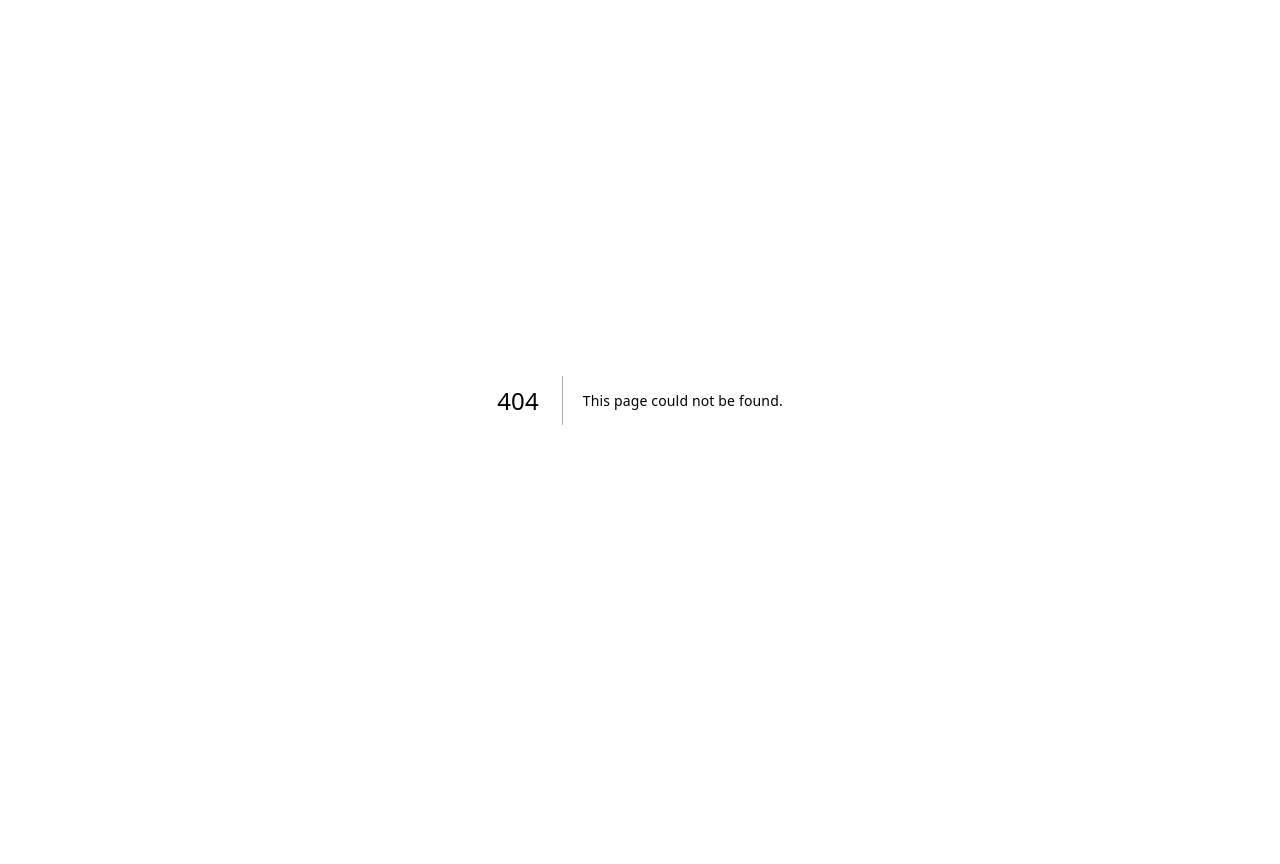
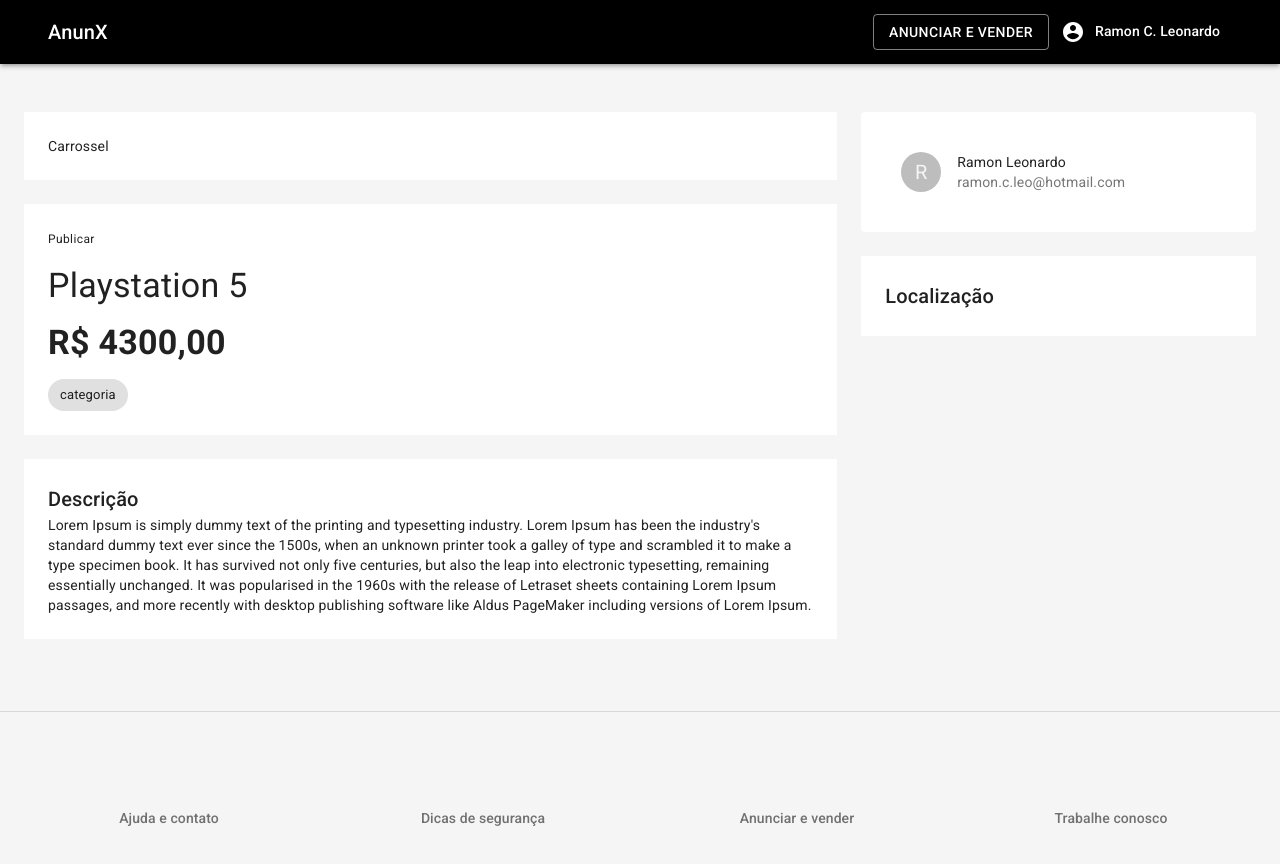
Before and after one commit to Rleopioneer/anunx, a Next.js app: page /product in a window 1280 px wide. Before the commit this address had no page. Shown: the top 864 px of the page. Before the commit the page ends 800 px from the top, so only its background shows below. Built offline with nearby package versions, Linux system fonts and the light colour scheme.

Commit message:
Página de Produtos - definição da estrutura inicial

```diff
--- /dev/null
+++ b/pages/product.js
@@ -0,0 +1,82 @@
+import { Avatar, Box, Card, CardHeader, CardMedia, Chip, Container, Grid, makeStyles, Typography } from '@material-ui/core'
+import TemplateDefault from '../src/templates/Default'
+
+const useStyles = makeStyles((theme) => ({
+  box: {
+    backgroundColor: theme.palette.background.white,
+    padding: theme.spacing(3),
+    marginBottom:theme.spacing(3),
+  },
+
+  productName: {
+    margin: '15px 0 ',
+  },
+
+  price: {
+    fontWeight: 'bold',
+    marginBottom: 15,
+  }
+}))
+
+const Product = () => {
+
+  const classes = useStyles()
+
+  return (
+    <TemplateDefault>
+      <Container maxWidth='lg'>
+        <Grid container spacing={3}>
+          <Grid item xs={8}>
+            <Box className={classes.box}>
+              Carrossel
+            </Box>
+
+            <Box className={classes.box}>
+                <Typography component='span' variant='caption'>Publicar</Typography>
+                <Typography component='h4' variant='h4' className={classes.productName}>Playstation 5</Typography>
+                <Typography component='h4' variant='h4' className={classes.price}>R$ 4300,00</Typography>
+                <Chip label='categoria' />
+              </Box>
+
+              <Box className={classes.box}>
+                <Typography component='h6' variant='h6'>Descrição</Typography>
+                <Typography component='p' variant='body2'>
+                  Lorem Ipsum is simply dummy text of the printing and typesetting industry. Lorem Ipsum has been the industry's standard dummy text ever since the 1500s, when an unknown printer took a galley of type and scrambled it to make a type specimen book. It has survived not only five centuries, but also the leap into electronic typesetting, remaining essentially unchanged. It was popularised in the 1960s with the release of Letraset sheets containing Lorem Ipsum passages, and more recently with desktop publishing software like Aldus PageMaker including versions of Lorem Ipsum.
+                </Typography>
+
+              </Box>
+
+          </Grid>
+
+          <Grid item xs={4}>
+            <Card elevation={0} className={classes.box}>
+              <CardHeader
+                avatar={
+                  <Avatar>R</Avatar>
+                }
+                title='Ramon Leonardo'
+                subheader='ramon.c.leo@hotmail.com'
+               />
+               <CardMedia
+                image='https://source.unsplash.com/random'
+                title='Ramon Leonardo'
+              />
+            </Card>
+
+            <Box className={classes.box}>
+                <Typography component='h6' variant='h6'>Localização</Typography>
+              </Box>
+
+
+
+          </Grid>
+        </Grid>
+      </Container>
+    </TemplateDefault>
+
+
+  )
+
+}
+
+export default Product
```
